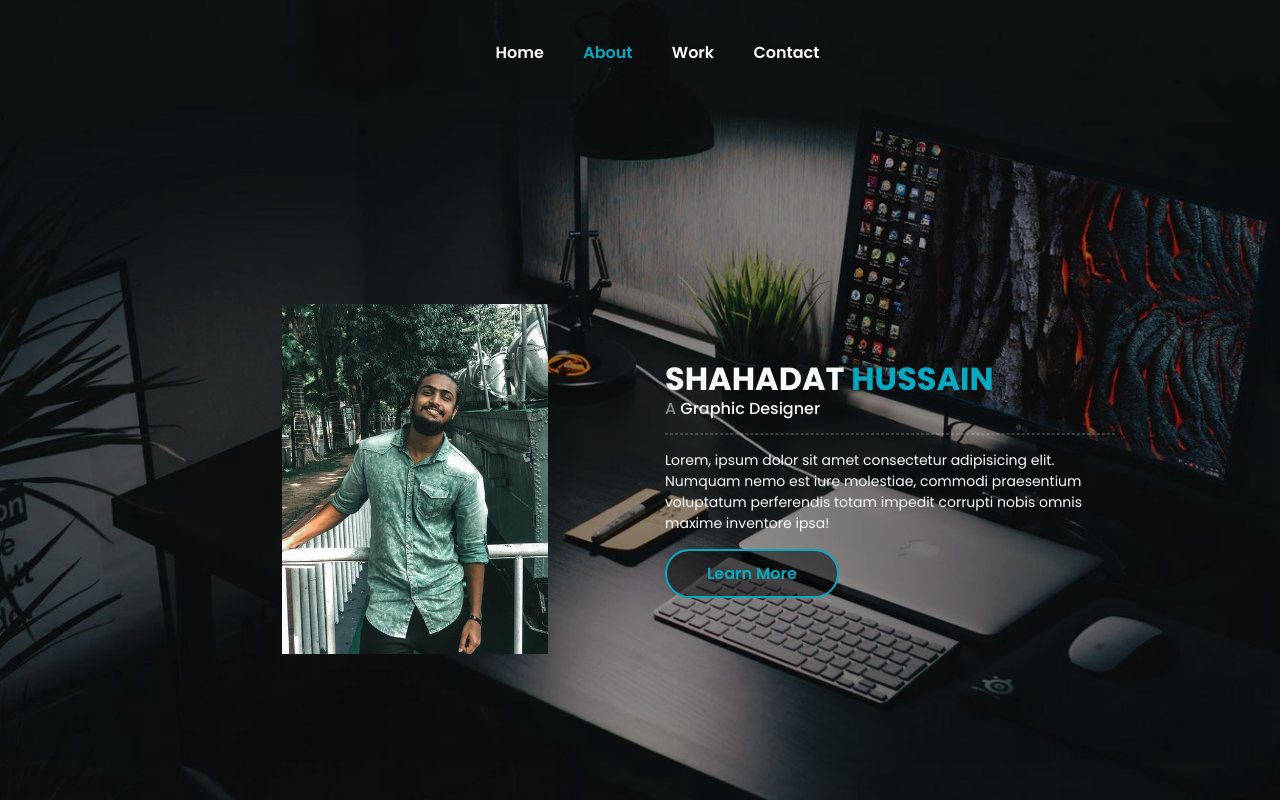
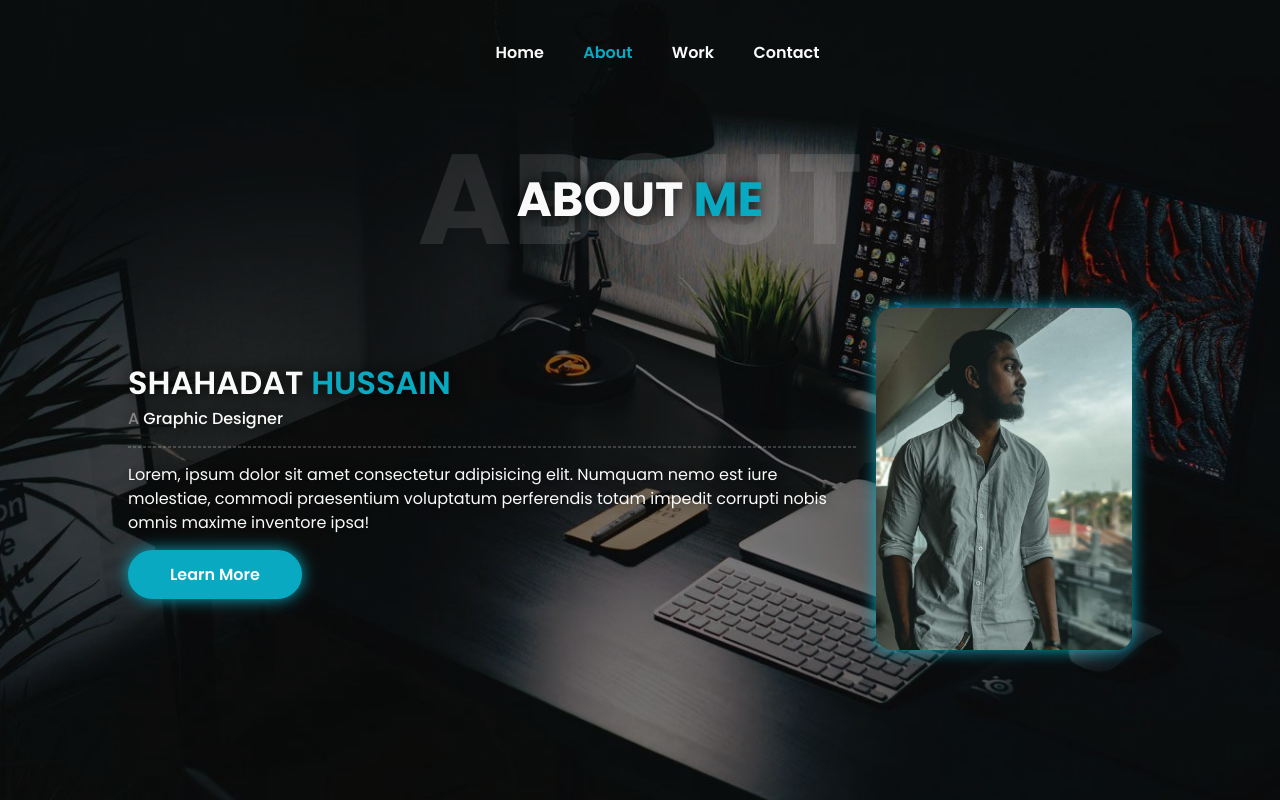
Before and after one commit to aryancodespy/sh-web, a plain HTML site: page pages/about.html in a window 1280 px wide. Drawn offline with Linux system fonts and the light colour scheme.

Commit message:
new file:   images/Image1.jpeg 	deleted:    images/image1.png 	modified:   index.html 	modified:   pages/about.html 	modified:   pages/work.html 	modified:   style/about.css 	modified:   style/home.css

```diff
--- a/pages/about.html
+++ b/pages/about.html
@@ -23,13 +23,24 @@
     </header>
 
     <section class="about">
-        <div class="img"></div>
+
+        <!-- Headings -->
+        <div class="back-heading">
+            <h1 class="fade-heading">About</h1>
+            <div class="front-heading">
+                <h2 class="heading">About <span class="spantxt">Me</span></h2>
+            </div>
+        </div>
+
         <div class="about-content">
-            <h1 class="intro">Shahadat <span class="orange">Hussain</span></h1>
-            <h2 class="prof">A <span class="multitext">Graphic Designer</span></h2>
-            <hr class="dash">
-            <p>Lorem, ipsum dolor sit amet consectetur adipisicing elit. Numquam nemo est iure molestiae, commodi praesentium voluptatum perferendis totam impedit corrupti nobis omnis maxime inventore ipsa!</p>
-            <a href="#" class="btn">Learn More</a>
+            <img src="../images/Image1.jpeg" alt="">
+            <div class="about-me">
+                <h1 class="intro">Shahadat <span class="orange">Hussain</span></h1>
+                <h2 class="prof">A <span class="multitext">Graphic Designer</span></h2>
+                <hr class="dash">
+                <p>Lorem, ipsum dolor sit amet consectetur adipisicing elit. Numquam nemo est iure molestiae, commodi praesentium voluptatum perferendis totam impedit corrupti nobis omnis maxime inventore ipsa!</p>
+                <a href="#" class="btn">Learn More</a>
+            </div>
         </div>
     </section>
 </body>
--- a/style/about.css
+++ b/style/about.css
@@ -12,10 +12,14 @@
 }
 
 :root {
-    --orange: #fa5b0f;
+    --blue: #08a9c1;
     --black: #000000;
     --white: #fafafa;
     --gray: #898989;
+}
+
+body {
+    background-color: rgba(0, 0, 0, 0.5);
 }
 
 .dash {
@@ -28,38 +32,65 @@
     display: flex;
     justify-content: center;
     align-items: center;
+    flex-direction: column;
+    flex-wrap: wrap;
 }
 
-.img {
-    background: url("../images/image1.png");
-    background-size: contain;
-    background-repeat: no-repeat;
-    background-position: center;
-    width: 500px;
-    height: 350px;
+img {
+    width: 20vw;
+    height: auto;
+    margin: 20px;
+    box-shadow: 0 0 1rem var(--blue);
+    border-radius: 1rem;
+}
+
+.about-content {
+    display: flex;
+    flex-direction: row-reverse;
+    align-items: center;
+    justify-content: center;
+    margin: 50px auto;
 
 }
 
-.about-content {
-    width: 50%;
-    max-width: 450px;
+.about-content .about-me .intro {
+    font-size: 2rem;
+    font-weight: 600;
+    line-height: 1.5;
+    text-shadow: 0 0 1rem var(--black);
 }
 
-.about-content .intro {
-    font-size: 2rem;
-    line-height: 1.2;
+.about-content .about-me .prof {
+    font-size: 1rem;
+    line-height: 1.5;
+    text-shadow: 0 0 1rem var(--black);
 }
 
-.about-content .prof {
-    font-size: 1rem;
-    line-height: 1.2;
-}
-
-.about-content p{
-    font-size: 14px;
-    line-height: 1.5;;
+.about-content .about-me p {
+    line-height: 1.5;
+    text-align: left;
+    margin-bottom: 15px;
+    text-shadow: 0 0 1rem var(--black);
 }
 
 .about-content .btn {
-    margin-top: 15px;
+    display: inline-block;
+    border: 2px solid var(--blue);
+    border-radius: 50px;
+    background-color: var(--blue);
+    padding: 10px 40px;
+    text-align: center;
+    color: var(--white);
+    transition-property: all;
+    transition-timing-function: cubic-bezier(0.4, 0, 0.2, 1);
+    transition-duration: 300ms;
+    font-weight: 600;
+    box-shadow: 0 0 1rem var(--blue);
 }
+
+.about-content .btn:hover {
+    background: rgba(0, 0, 0, 0.5);
+    color: var(--blue);
+    border: 2px solid var(--blue);
+    box-shadow: none;
+}
--- a/style/home.css
+++ b/style/home.css
@@ -18,7 +18,7 @@
     --gray: #898989;
 }
 
-body {
+html {
     background-image:url("../images/bg3.jpeg");
     background-position: center;
     background-repeat: no-repeat;
@@ -26,6 +26,11 @@ body {
     background-attachment: fixed;
     color: var(--white);
     overflow: hidden;
+}
+
+body {
+    background: rgba(0, 0, 0, 0.4);
+
 }
 
 /* Header */
@@ -63,14 +68,15 @@ body {
 section {
     min-height: 100vh;
     padding: 10rem 10% 2px;
-    background: rgba(0, 0, 0, 0.4);
+
 }
 
 .home {
     display: flex;
-    justify-content: flex-start;
+    justify-content: center;
     align-items: center;
     flex-direction: column;
+    padding: 50px 0;
 }
 
 .home-content {
@@ -123,6 +129,7 @@ section {
     transition-timing-function: cubic-bezier(0.4, 0, 0.2, 1);
     transition-duration: 300ms;
     font-weight: 600;
+    box-shadow: 0 0 1rem var(--blue);
 }
 
 .btn:last-child {
@@ -137,13 +144,14 @@ section {
     transition-timing-function: cubic-bezier(0.4, 0, 0.2, 1);
     transition-duration: 300ms;
     font-weight: 600;
+    box-shadow: 0 0 1rem var(--blue);
 }
 
 .btn:hover {
     background: rgba(0, 0, 0, 0.5);
     color: var(--blue);
     border: 2px solid var(--blue);
-    box-shadow: 0 0 1rem var(--blue);
+    box-shadow: none;
 }
 
 .btn:last-child:hover {
@@ -181,3 +189,33 @@ footer {
 	box-shadow: 0 0 1rem var(--blue);
     border: 0;
 }
+
+.back-heading {
+    display: flex;
+    justify-content: center;
+    align-items: center;
+    position: absolute;
+    top: 10%;
+    left: 0;
+    right: 0;
+    bottom: 60%;
+
+}
+
+.back-heading .fade-heading {
+    opacity: 0.1;
+    font-size: 8rem;
+    position: relative;
+    text-transform: uppercase;
+}
+
+.front-heading {
+    position: absolute;
+    font-size: 2rem;
+    text-shadow: 0 0 1rem black;
+    text-transform: uppercase;
+}
+
+.spantxt {
+    color: var(--blue);
+}
```
Also changed, not shown: index.html (+1 -1 lines), pages/work.html (+7 -3 lines), images/Image1.jpeg (added), images/image1.png (deleted).
